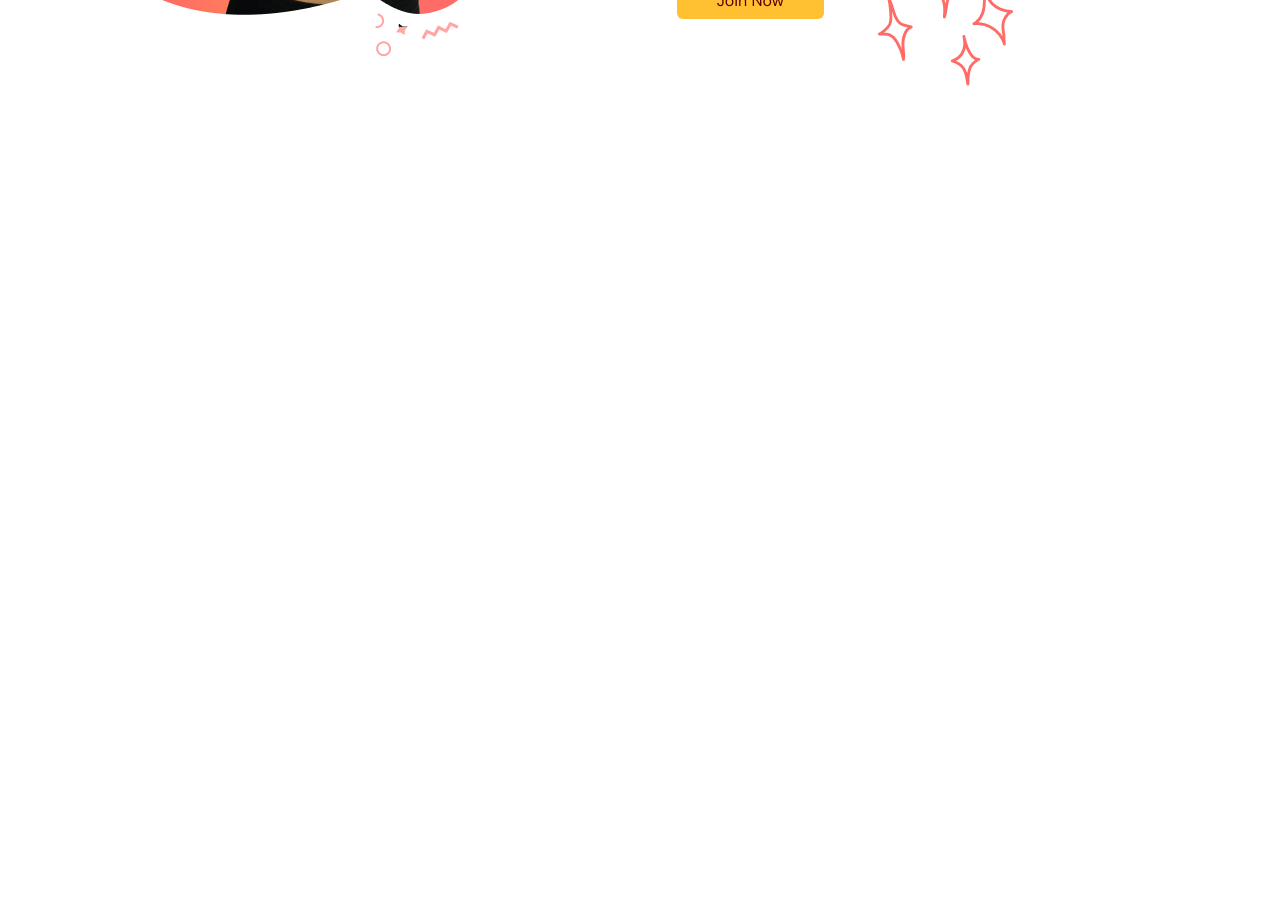
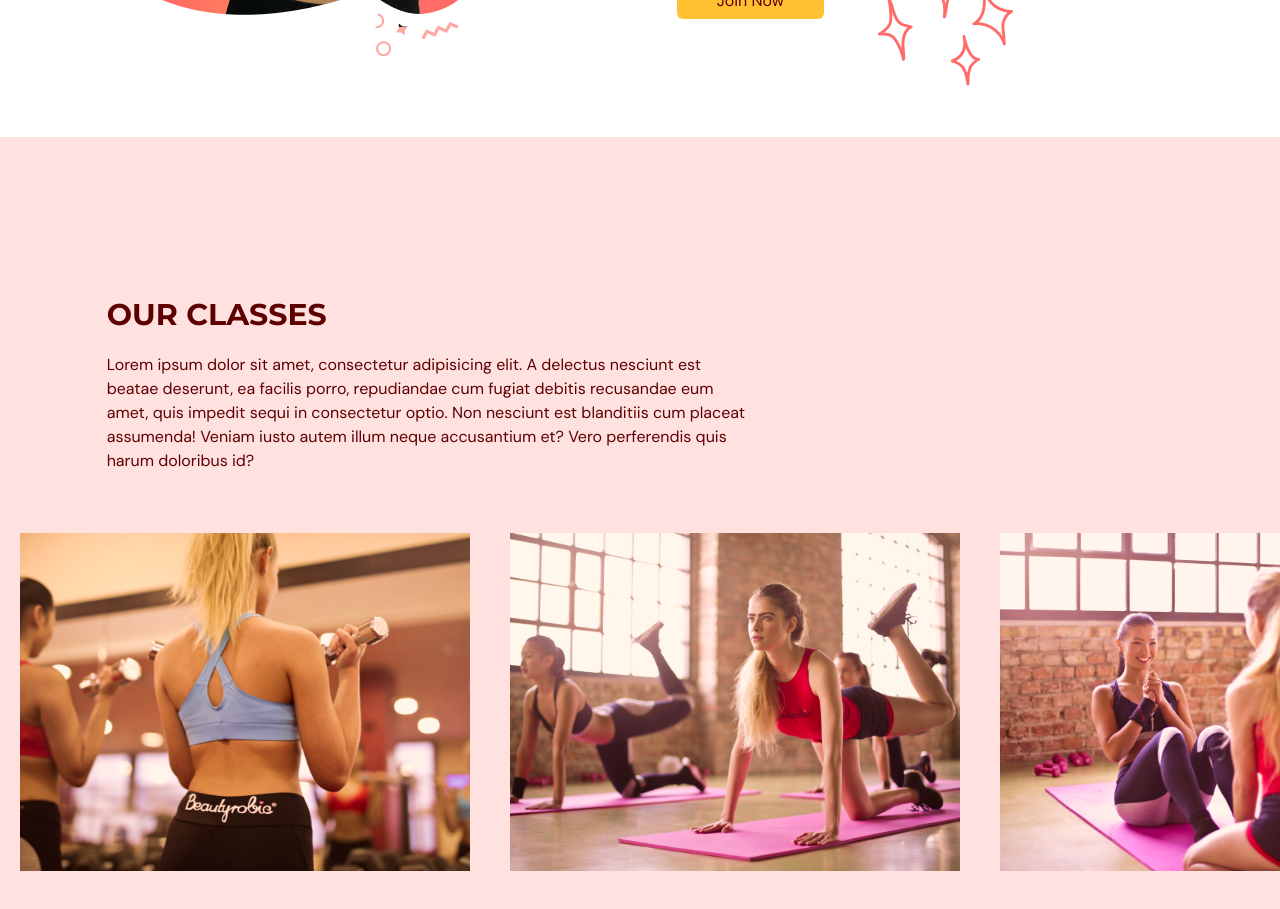
Before and after one commit to binayaksadangi/fitnessapp-react-ts, a React app: page / in a window 1280 px wide. Shown: the part 2040-2949 px from the top of the page. Before the commit the page ends 2177 px from the top, so only its background shows below. Built offline with nearby package versions, Linux system fonts and the light colour scheme; the HTML template or start-up script is replaced by a standard one.

Commit message:
classes page

```diff
--- a/src/App.tsx
+++ b/src/App.tsx
@@ -3,6 +3,7 @@
 import Home from "./scenes/Home";
 import { SelectedPage } from "./shared/types";
 import Benifits from "./scenes/Benifits";
+import OurClasses from "./scenes/OurClasses";
 Benifits
 function App() {
   const [selectedPage, setSelectedPage] = useState<SelectedPage>(
@@ -33,7 +34,7 @@
       />
       <Home  setSelectedPage={setSelectedPage}/>
       <Benifits  setSelectedPage={setSelectedPage}/>
-
+      <OurClasses  setSelectedPage={setSelectedPage}/>
     </div>
   );
 }
--- /dev/null
+++ b/src/scenes/OurClasses/index.tsx
@@ -0,0 +1,86 @@
+import { SelectedPage } from "@/shared/types";
+import image1 from "@/assets/image1.png";
+import image2 from "@/assets/image2.png";
+import image3 from "@/assets/image3.png";
+import image4 from "@/assets/image4.png";
+import image5 from "@/assets/image5.png";
+import image6 from "@/assets/image6.png";
+import { motion } from "framer-motion";
+import HeadingText from "@/shared/HeadingText";
+import Classes from "@/shared/Classes";
+
+const ourClassesData = [
+  {
+    img: image1,
+    name: "Weight training classes",
+    desc: "demo description",
+  },
+  {
+    img: image2,
+    name: "Fittness training classes",
+    desc: "demo description",  },
+  {
+    img: image3,
+    name: "Adventure  classes",
+    desc: "demo description",  },
+  {
+    img: image4,
+    name: "Yoga training classes",
+    desc: "demo description",  },
+  {
+    img: image5,
+    name: "Ab core classes",
+    desc: "demo description",  },
+  {
+    img: image6,
+    name: "Cardio training classes",
+    desc: "demo description",
+  }
+];
+
+type Props = {
+  setSelectedPage: (selectedPage: SelectedPage) => void;
+};
+
+const OurClasses = ({ setSelectedPage }: Props) => {
+  return (
+    <section id="ourclasses" className="w-full bg-primary-100 py-40">
+      <motion.div
+        onViewportEnter={() => setSelectedPage(SelectedPage.OurClasses)}
+      >
+        <motion.div
+          className="mx-auto w-5/6"
+          initial="hidden"
+          whileInView="visible"
+          transition={{ duration: 0.5 }}
+          variants={{
+            hidden: { opacity: 0, x: -50 },
+            visible: { opacity: 1, x: 0 },
+          }}
+          viewport={{ once: true, amount: 0.5 }}
+        >
+          <div className="md:w-3/5">
+            <HeadingText>OUR CLASSES</HeadingText>
+            <p className="py-5">
+              Lorem ipsum dolor sit amet, consectetur adipisicing elit. A
+              delectus nesciunt est beatae deserunt, ea facilis porro,
+              repudiandae cum fugiat debitis recusandae eum amet, quis impedit
+              sequi in consectetur optio. Non nesciunt est blanditiis cum
+              placeat assumenda! Veniam iusto autem illum neque accusantium et?
+              Vero perferendis quis harum doloribus id?
+            </p>
+          </div>
+        </motion.div>
+        <div className="mt-10 h-[353px] w-full overflow-x-auto overflow-y-hidden">
+          <ul className="w-[2800px] whitespace-nowrap">
+            {ourClassesData.map((data, index) => (
+              <Classes  key={index} img={data.img} name={data.name} desc={data.desc}/>
+            ))}
+          </ul>
+        </div>
+      </motion.div>
+    </section>
+  );
+};
+
+export default OurClasses;
--- /dev/null
+++ b/src/shared/Classes.tsx
@@ -0,0 +1,22 @@
+
+
+type Props = {
+  img: string;
+  name: string;
+  desc: string;
+};
+
+const Classes = ({ img, name, desc }: Props) => {
+  const overlayStyles = `p-5 absolute z-30 flex h-[380px] w-[450px] flex-col items-center justify-center itemspace-normal bg-primary-500 text-center text-white opacity-0 transition duration-500 hover:opacity-90 `;
+  return (
+    <li className="relative mx-5 inline-block h-[380px] w-[450px]">
+      <div className={overlayStyles}>
+        <p className="text-2xl">{name}</p>
+        <p className="mt-5">{desc}</p>
+      </div>
+      <img src={img} alt="img1" />
+    </li>
+  );
+};
+
+export default Classes;
```
